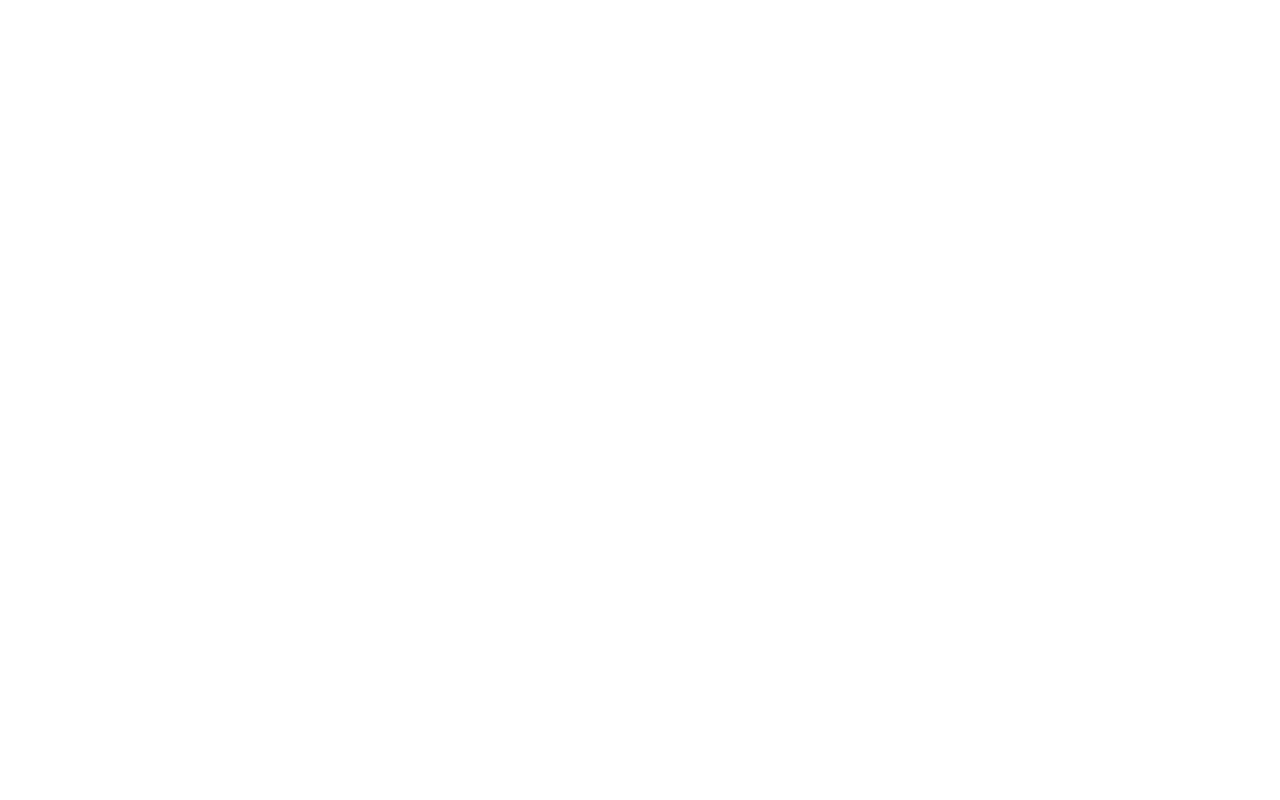
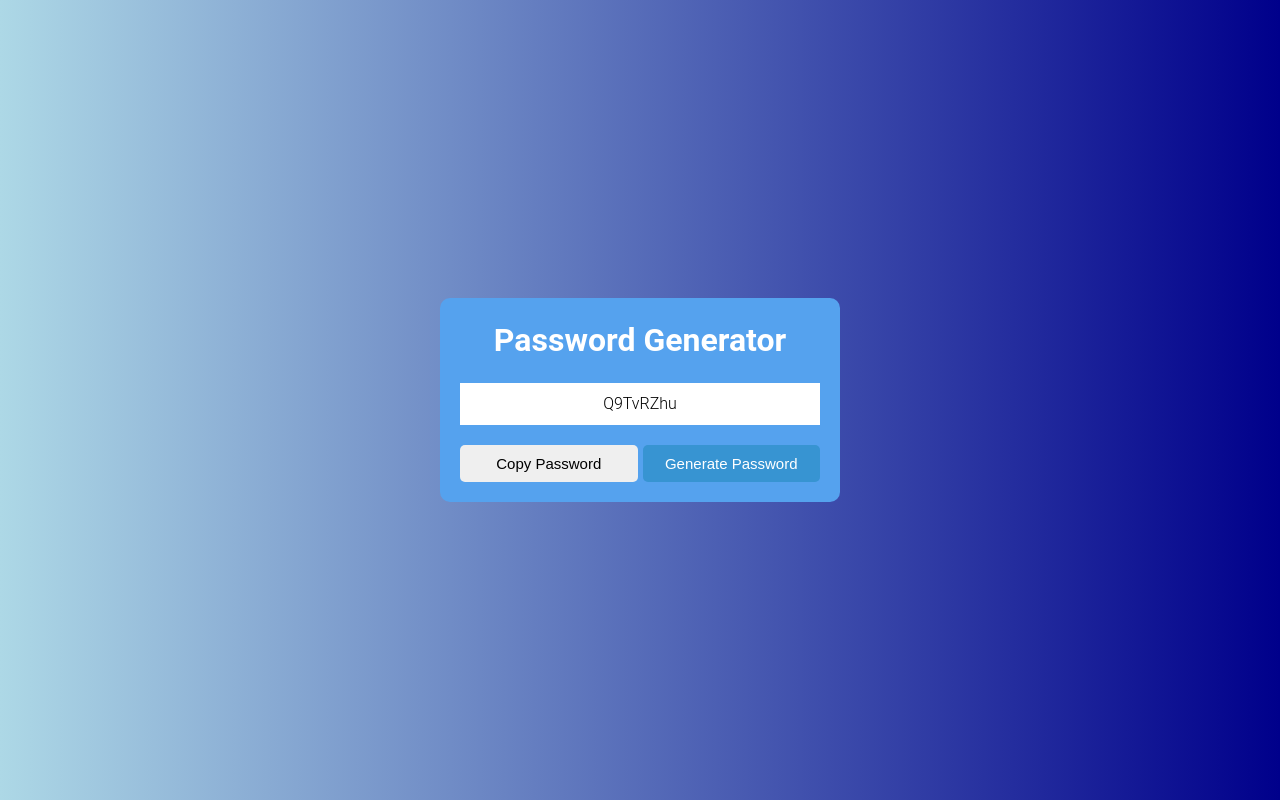
Before and after one commit to sachin9998/PasswordGenerator_JS, a plain HTML site: page index.html in a window 1280 px wide. Drawn offline with Linux system fonts and the light colour scheme.

Commit message:
final version

```diff
--- a/index.html
+++ b/index.html
@@ -7,6 +7,18 @@
     <link rel="stylesheet" href="style.css" />
   </head>
   <body>
+    <div class="container">
+      <h1>Password Generator</h1>
+
+      <div class="pass">
+        <p id="password">Click Generate Password</p>
+      </div>
+
+      <div class="btns">
+        <button id="copyBtn">Copy Password</button>
+        <button class="blue" id="generateBtn">Generate Password</button>
+      </div>
+    </div>
     <script src="./script.js"></script>
   </body>
 </html>
--- a/script.js
+++ b/script.js
@@ -0,0 +1,25 @@
+function generatePassword() {
+  var length = 8,
+    charset = "abcdefghijklmnopqrstuvwxyzABCDEFGHIJKLMNOPQRSTUVWXYZ0123456789",
+    retVal = "";
+  for (var i = 0, n = charset.length; i < length; ++i) {
+    retVal += charset.charAt(Math.floor(Math.random() * n));
+  }
+  return retVal;
+}
+
+const password = document.getElementById("password");
+const copyBtn = document.getElementById("copyBtn");
+const generateBtn = document.getElementById("generateBtn");
+
+let current = generatePassword();
+password.innerText = current;
+
+generateBtn.addEventListener("click", () => {
+  current = generatePassword();
+  password.innerText = current;
+});
+
+copyBtn.addEventListener("click", () => {
+  navigator.clipboard.writeText(current);
+});
--- a/style.css
+++ b/style.css
@@ -0,0 +1,62 @@
+* {
+  margin: 0px;
+  padding: 0px;
+  box-sizing: border-box;
+}
+
+body {
+  font-family: "Roboto", sans-serif;
+  font-weight: 300;
+  line-height: 1.4;
+  scroll-behavior: smooth;
+
+  background: linear-gradient(90deg, lightblue, darkblue);
+
+  display: flex;
+  justify-content: center;
+  align-items: center;
+  height: 100vh;
+}
+
+.container {
+  background-color: rgb(85, 162, 238);
+  border-radius: 10px;
+
+  padding: 20px;
+  min-width: 400px;
+}
+
+h1 {
+  color: white;
+  text-align: center;
+}
+
+.pass {
+  background-color: white;
+  color: black;
+  padding: 10px 0px;
+  text-align: center;
+
+  margin: 20px 0px;
+}
+
+.btns {
+  display: flex;
+  gap: 5px;
+}
+
+button {
+  width: 100%;
+  padding: 10px;
+  border-radius: 5px;
+  outline: none;
+  border: none;
+  cursor: pointer;
+  font-size: 15px;
+}
+
+.blue {
+    color: rgb(255, 255, 255);
+    background-color: rgb(55, 148, 210);
+    /* border: 0.5px solid whitesmoke; */
+}
```
